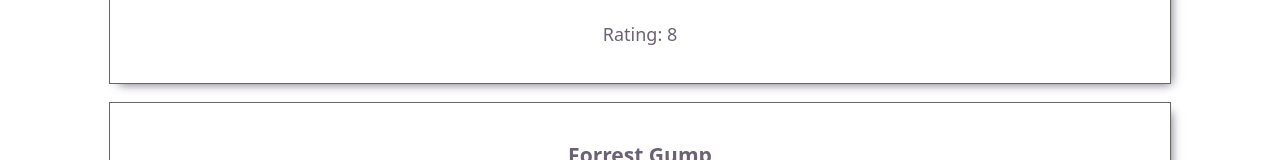
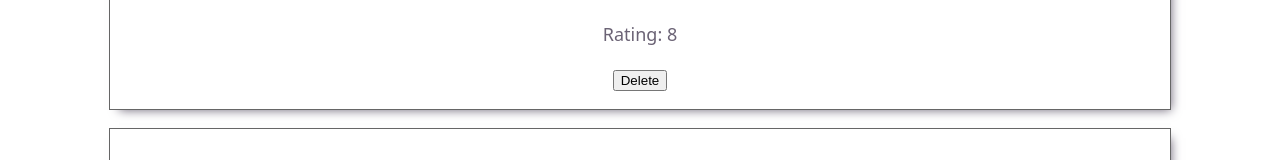
Before and after one commit to Karl97490/popcorn-time-react-app, a React (Vite) app: page / in a window 1280 px wide. Shown: the part 509-669 px from the top of the page. Built offline with nearby package versions, Linux system fonts and the light colour scheme.

Commit message:
feat: delete movies from list

```diff
--- a/src/components/MovieList.jsx
+++ b/src/components/MovieList.jsx
@@ -1,17 +1,28 @@
 import movies from "../data/movies.json";
+import { useState } from "react";
 const MovieList = () => {
+  const [moviesToDisplay, setMoviesToDisplay] = useState(movies);
+  const deleteMovie = (movieID) => {
+    // moviesToDisplay.splice(movieID, 1)
+    // setMoviesToDisplay([...moviesToDisplay])
+    const filtMoviesArr = moviesToDisplay.filter(
+      (movie) => movie.id !== movieID,
+    );
+    setMoviesToDisplay(filtMoviesArr);
+  };
   return (
     <>
-      {movies.map((movie) => {
+      {moviesToDisplay.map((movie, id) => {
         return (
           <div key={movie.id} className="card">
             <h3>{movie.title}</h3>
 
-            {movie.imgURL
-            && <img src={movie.imgURL} alt="Movie Picture" />}
+            {movie.imgURL && <img src={movie.imgURL} alt="Movie Picture" />}
 
             <p>Year: {movie.year}</p>
             <p>Rating: {movie.rating}</p>
+            <button onClick={() => deleteMovie(movie.id)}>Delete</button>
+            {/* <button onClick={() => deleteMovie(id)}>Delete</button> */}
           </div>
         );
       })}
```
